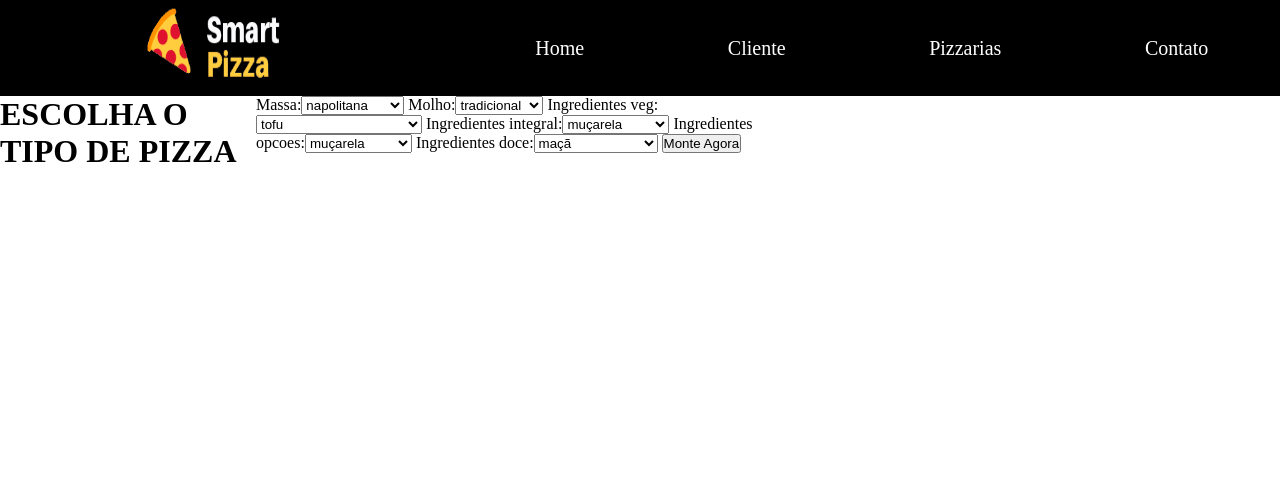
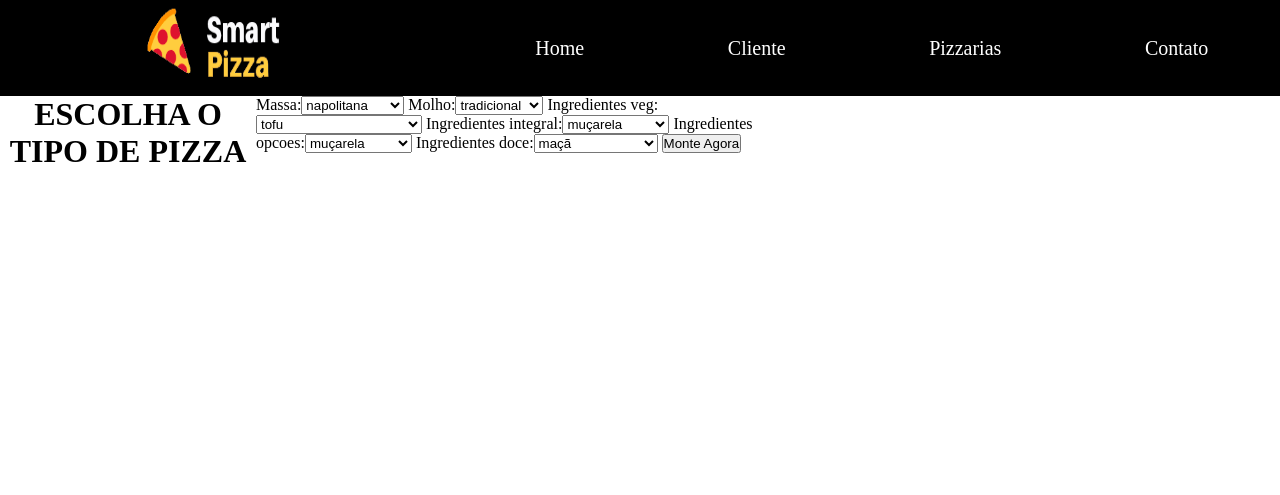
Before and after one commit to Cleitoncampos23/Portfolio-demoday-pizza, a Django app: page /pedidos/ in a window 1280 px wide. Shown: the top 495 px of the page. Run offline with Django 3.2, Linux system fonts and the light colour scheme.

Commit message:
Criar grid header e section

```diff
--- a/app/static/css/pedidos.css
+++ b/app/static/css/pedidos.css
@@ -6,9 +6,11 @@
 body {
     margin: 0;
     display: grid;
-    grid-template-areas:'navbar navbar navbar navbar';
+    grid-template-areas:'navbar navbar navbar navbar'
+                        'header header header header'
+                        'section section section section';
 
-    grid-template-rows: 12vh;
+    grid-template-rows: 12vh 50vh;
     grid-template-columns: 1fr 2fr 1fr 1fr;
 }
 
@@ -40,3 +42,25 @@ body {
     height: 50%;
     box-shadow: 2px 2px 6px black;
 }  */
+
+header{
+    grid-area: header;
+}
+
+.h1_escolha{
+    display: flex;
+    flex-direction: column;
+    align-items: center;
+    text-align: center;
+}
+
+section{
+    grid-area: section;
+}
+
+.div_ingredientes{
+    display: flex;
+    flex-direction: column;
+    align-items: center;
+    text-align: center;
+}
```
